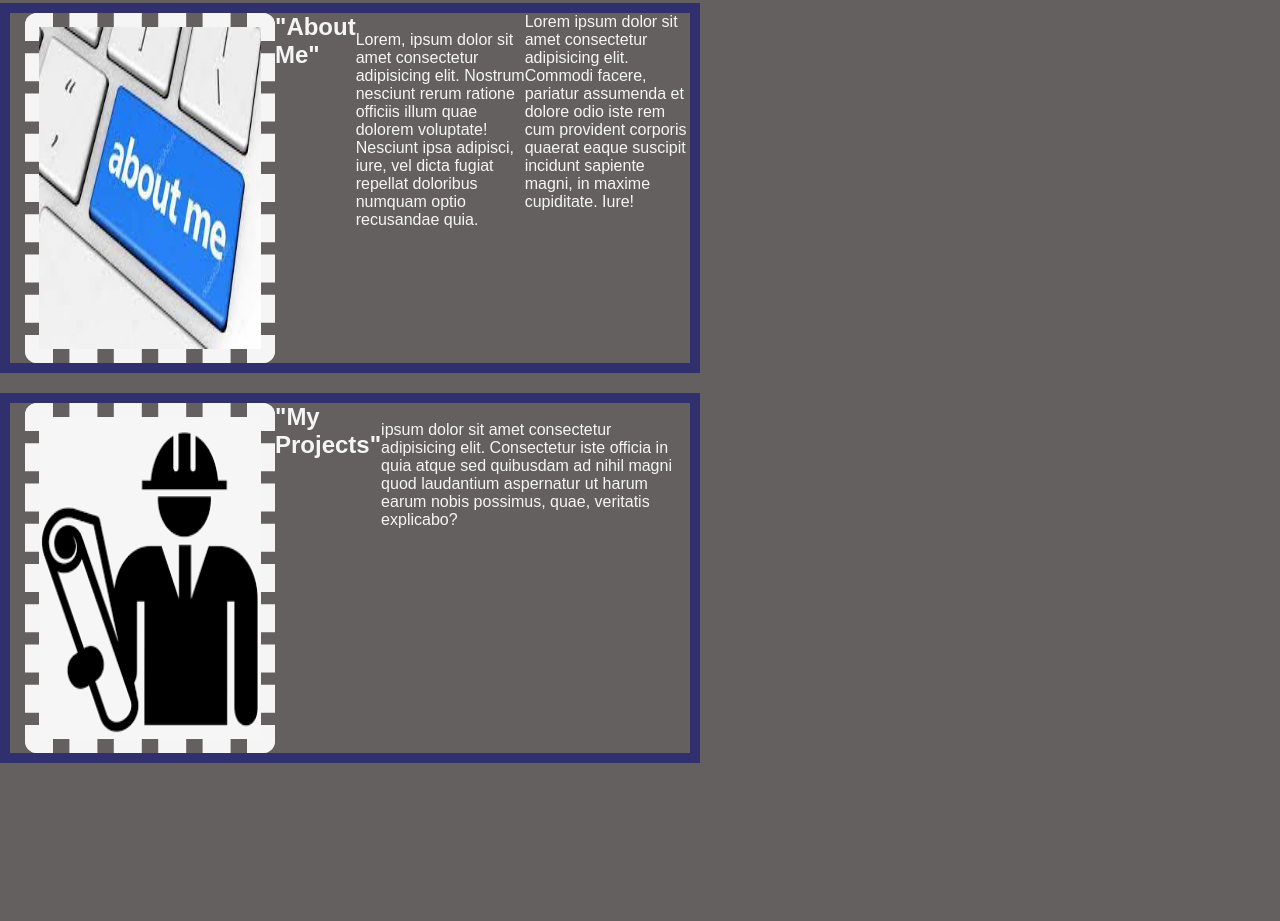
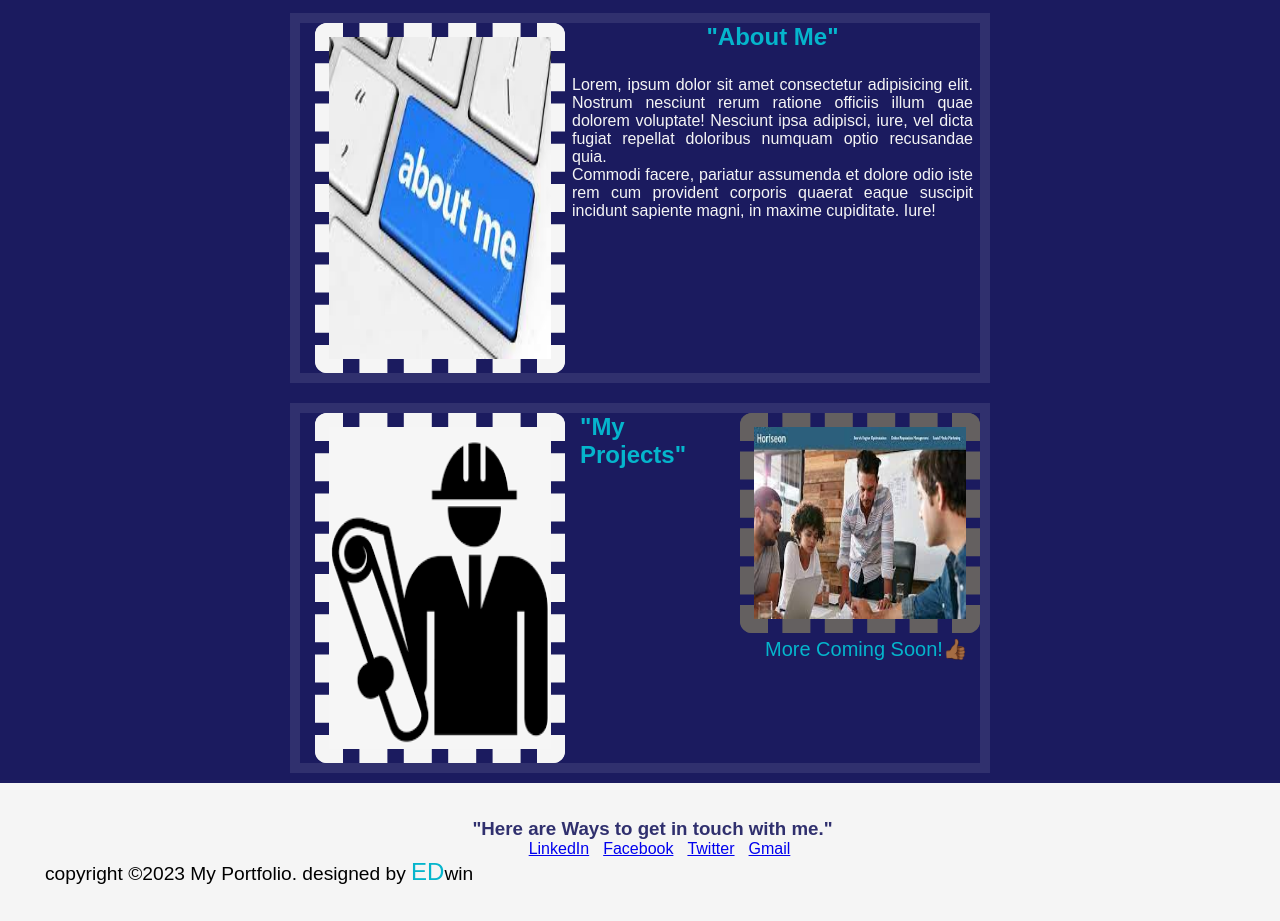
Before and after one commit to Edtread3/My-Portfolio, a plain HTML site: page index.html in a window 1280 px wide. Shown: the part 642-1563 px from the top of the page. Before the commit the page ends 1405 px from the top, so only its background shows below. Drawn offline with Linux system fonts and the light colour scheme.

Commit message:
added images to portfolio

```diff
--- a/index.html
+++ b/index.html
@@ -8,47 +8,74 @@
     <link rel="stylesheet" href="./styles.css">
 </head>
 
-<body>
+
 
    <header>
       <h1>"Welcome To My Portfo<span id="lio">lio</span>"</h1>
 
       <nav class="navbar">
         <ul>
-            <li><a href="#">About Me</a></li>
-            <li><a href="#">My Projects</a></li>
-            <li><a href="#">Contact Me</a></li>
+            <li><a href="#About-Me">About Me</a></li>
+            <li><a href="#My-Projects">My Projects</a></li>
+            <li><a href="#contact-me">Contact Me</a></li>
         </ul>
       </nav>
     </header>
 
+<body>
 
     <figure id="Photo">
       <img class="Tread" src="./Portfolio pic.jpg" alt="my pic"/>
       <figcaption id="fig">"Edwin B.Treadwell III"👋🏾 </figcaption>
     </figure><br>
 
-    <section class="About-Me">
-        <img class="Me" src="./Aboutme pic.jpg" alt="about me pic" class="float-left"/>
-        <h2>"About Me"</h2>
-        <p><br>Lorem, ipsum dolor sit amet consectetur adipisicing elit. Nostrum nesciunt rerum ratione officiis illum quae dolorem voluptate! Nesciunt ipsa adipisci, iure, vel dicta fugiat repellat doloribus numquam optio recusandae quia.</p>
-        <p>Lorem ipsum dolor sit amet consectetur adipisicing elit. Commodi facere, pariatur assumenda et dolore odio iste rem cum provident corporis quaerat eaque suscipit incidunt sapiente magni, in maxime cupiditate. Iure!</p>
+    <div class="sections">
 
 
+    <section class="section" id="About-Me">
+        <img class="me" src="./Aboutme pic.jpg" alt="about me pic"/>
+        <div class="about-info">
+        <h2>"About Me"</h2>
+        <div class="ps">
+        <p><br>Lorem, ipsum dolor sit amet consectetur adipisicing elit. Nostrum nesciunt rerum ratione officiis illum quae dolorem voluptate! Nesciunt ipsa adipisci, iure, vel dicta fugiat repellat doloribus numquam optio recusandae quia.</p>
+        <p>Commodi facere, pariatur assumenda et dolore odio iste rem cum provident corporis quaerat eaque suscipit incidunt sapiente magni, in maxime cupiditate. Iure!</p>
+      </div>
+    </div>
     </section>
 
-    <section class="My-Projects">
-        <img class="Projects" src="./MyProjects img.png" alt="image of project worker" class="float-left"/>
+    <section class="section" id="My-Projects">
+        <img class="Projects" src="./MyProjects img.png" alt="image of project worker"/>
+        <div class="Project-title">
         <h2>"My Projects"</h2>
-        <p><br> ipsum dolor sit amet consectetur adipisicing elit. Consectetur iste officia in quia atque sed quibusdam ad nihil magni quod laudantium aspernatur ut harum earum nobis possimus, quae, veritatis explicabo?</p>
+        </div>
+        <a href="https://github.com/Edtread3/Code-refactoring-weekone" target="_blank">
+        <figure>
+          <img class="Project" src="./Project link img.jpg" alt="image of week 1 challenge"/>
+        </a>
+        <figcaption id="fig-two"> More Coming Soon!👍🏾</figcaption>
+        </figure>
 
 
 
     </section>
 
+    </div>
+</body>
+<footer>
+  <div class="footer-content" id="contact-me">
+    <h3>"Here are Ways to get in touch with me."</h3>
+    <ul class="contacts">
+       <li><a href="#">LinkedIn</a></li>
+       <li><a href="#">Facebook</a></li>
+       <li><a href="#">Twitter</a></li>
+       <li><a href="edtread3@gmail.com">Gmail</a></li>
 
+    </ul>
+  </div>
+  <div class="footer-bottom">
+    <p>copyright &copy;2023 My Portfolio. designed by <span id="ed">ED</span>win</p>
+  </div>
 
+</footer>
 
-
-</body>
 </html>
--- a/styles.css
+++ b/styles.css
@@ -7,40 +7,45 @@
 body {
     display:flex;
     flex-direction: column;
+    align-items:center;
     background-color:rgb(100, 96, 96);
     color: rgb(27, 27, 95);
 }
 header {
     display: flex;
-    justify-content: center;
+    justify-content: space-between;
+    align-items: center;
     background-color: whitesmoke;
     width: 100%;
     min-height: 170px;
-}
-header nav {
-    float: right;
 }
 h1 {
     font: weight 1100px;;
     text-align: center;
     margin-top: 40px;
+    margin-bottom: 50px;
+    margin-left: 200px;
 }
 #lio {
-    color: rgb(100, 96, 96);
+    color: rgb(5, 181, 204);
 }
-.navbar li {
+.navbar ul {
     display: flex;
-    flex-direction: row;
+    list-style: none;
 
 
 
 }
 .navbar a {
     display: flex;
+    align-items: flex-end;
     font-size: 18px;
     color: rgb(48, 48, 128);
     padding: 10px;
     font-weight: bold;
+}
+.navbar li:hover a{
+    color: rgb(5, 181, 204);
 }
 
 img {
@@ -49,10 +54,13 @@ img {
     width: 325px;
     margin-left: 15px;
     border-radius: 12px;
+    border-color:whitesmoke ;
     border-style: dashed;
     border-width: 14px;
 }
-#Photo {
+#fig img {
+    display: flex;
+    align-items: center;
 
 }
 #fig {
@@ -61,29 +69,120 @@ img {
     margin-left: 45px;
     color: whitesmoke;
 }
-.About-Me {
+#About-Me {
+    text-align: center;
+    color: rgb(5, 181, 204);
+}
+.about-info {
+    text-align: center;
+
+}
+.ps {
+    text-align: justify;
+    padding: 7px;
+    color: whitesmoke;
+
+}
+#My-Projects {
+    color: rgb(5, 181, 204);
+}
+.Project {
+    width: 240px;
+    height: 220px;
+    border-color:rgb(100, 96, 96);
+
+}
+.Project-title {
+    align-items: center;
+    margin-left: 15px;
+}
+#fig-two {
+    font-size: 20px;
+    margin-left: 40px;
+}
+
+.sections{
+    display: flex;
+}
+.section {
     display: flex;
     font-size: 16px;
     border: 10px solid rgb(48, 48, 110);
-    width: 700px;
-    height: auto;
-    color: whitesmoke;
-}
-.My-Projects {
-    display: flex;
-    font-size: 16px;
-    border: 10px solid rgb(48, 48, 110);
-    margin-top: 20px;
+    margin: 10px;
     color: whitesmoke;
     width: 700px;
     height: auto;
 }
-.Me {
+.me {
     width: 250px;
     height: 350px;
 
 }
+
+
 .Projects {
     width: 250px;
     height: 350px;
 }
+footer{
+    background-color: whitesmoke;
+    height: auto;
+    width: 100vw;
+    padding-top: 35px;
+    padding-left: 25px;
+    padding-bottom: 35px;
+    color: rgb(48, 48, 110);
+}
+.footer-content{
+    display: flex;
+    align-items: center;
+    justify-content: center;
+    flex-direction: column;
+    text-align: center;
+}
+.contacts{
+    display: flex;
+    justify-content:space-between;
+    list-style: none;
+    align-items: center;
+
+}
+.contacts li{
+    display: flex;
+    margin-left:  14px;
+    text-decoration: none;
+    color:rgb(27, 27, 95);
+
+}
+.contacts li:hover a{
+    color: rgb(5, 181, 204);
+}
+.footer-bottom p{
+    color: black;
+    margin-left: 20px;
+    font-size: larger;
+}
+#ed {
+    color: rgb(5, 181, 204);
+    font-size: x-large;
+}
+
+
+
+
+@media (max-width: 1363px) {
+    body {
+        display: flex;
+        background-color: rgb(27, 27, 95);
+        color:rgb(100, 96, 96);
+    }
+   .sections {
+        display: flex;
+        flex-direction:column ;
+    }
+    h1 {
+        color:black;
+    }
+
+
+}
```
Also changed, not shown: Project link img.jpg (added).
